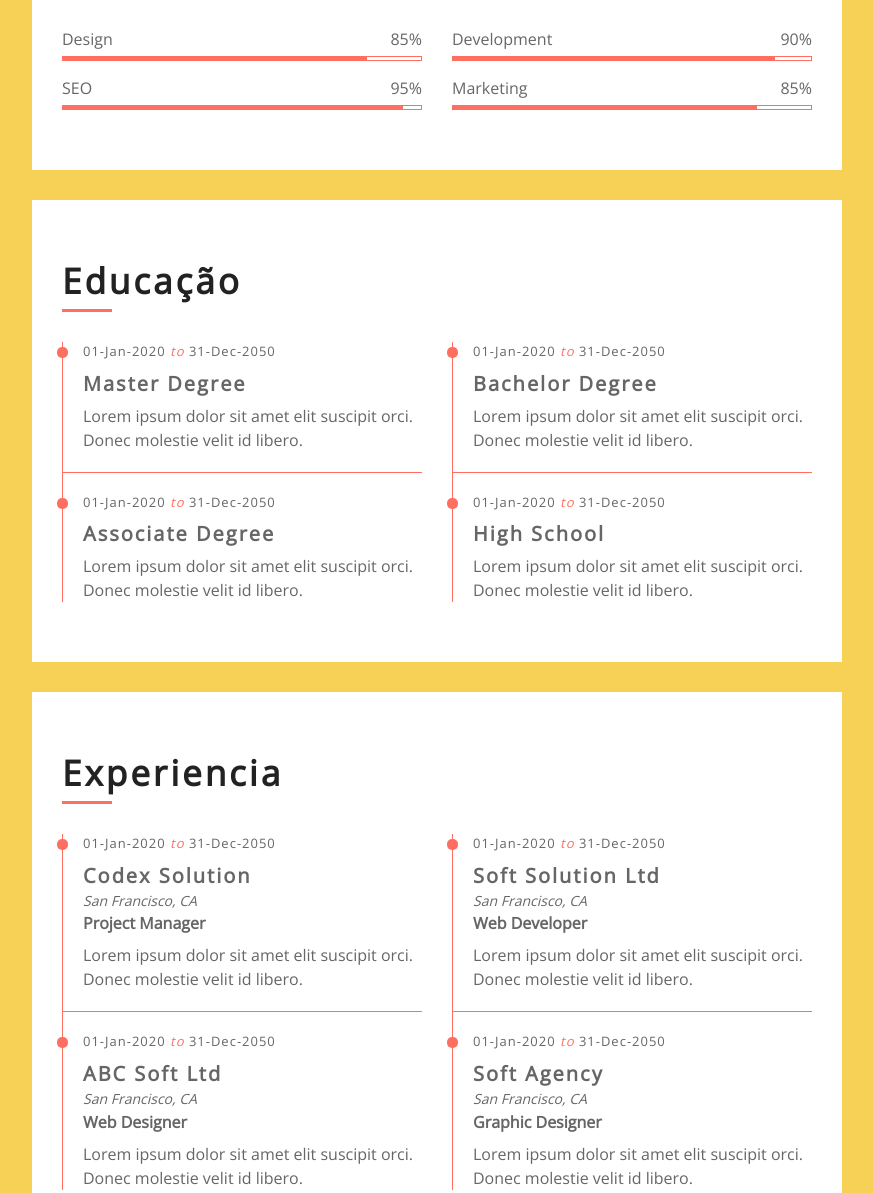
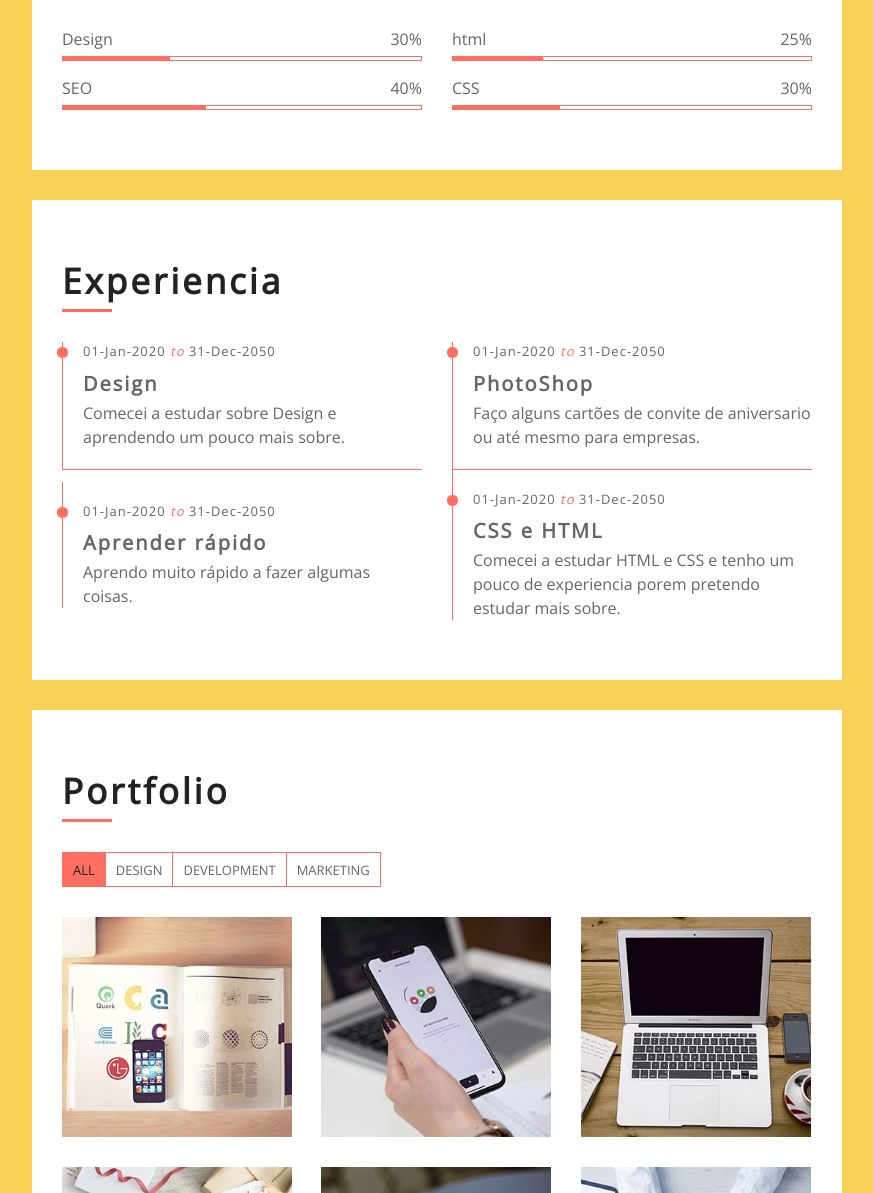
Before and after one commit to ProjetosSouza/Curriculo, a plain HTML site: page index.html in a window 1280 px wide. Shown: the part 984-2177 px from the top of the page, without its empty margins (368-1241 px from the left). Drawn offline with nearby package versions, Linux system fonts and the light colour scheme.

Commit message:
Add files via upload

```diff
--- a/css/style.css
+++ b/css/style.css
@@ -314,7 +314,7 @@ a:focus {
 
 .header .content-inner {
     padding: 100px 30px;
-    background: url(../img/eu\ 2.jpg) right bottom no-repeat;
+    background: url(../img/eu4.png) right bottom no-repeat;
     background-size: contain;
 }
 
--- a/index.html
+++ b/index.html
@@ -73,7 +73,7 @@
                         <p>Eu Sou</p>
                         <h1>Brian Souza Dos Santos</h1>
                         <h2></h2>
-                        <div class="typed-text">Faço Sites, Sou Designer, Cainã Feio, Biana Baiana, Arthur Fraco</div>
+                        <div class="typed-text">Meu Nome é Brian, Tenho 17 anos de idade, ETEC Maria Cristina Medeiros, </div>
                     </div>
                 </div>
                 <!-- Header End -->
@@ -108,32 +108,32 @@
                             <div class="col-md-6">
                                 <div class="skills">
                                     <div class="skill-name">
-                                        <p>Design</p><p>85%</p>
+                                        <p>Design</p><p>30%</p>
                                     </div>
                                     <div class="progress">
-                                        <div class="progress-bar" role="progressbar" aria-valuenow="85" aria-valuemin="0" aria-valuemax="100"></div>
+                                        <div class="progress-bar" role="progressbar" aria-valuenow="30" aria-valuemin="0" aria-valuemax="100"></div>
                                     </div>
                                     <div class="skill-name">
-                                        <p>SEO</p><p>95%</p>
+                                        <p>SEO</p><p>40%</p>
                                     </div>
                                     <div class="progress">
-                                        <div class="progress-bar" role="progressbar" aria-valuenow="95" aria-valuemin="0" aria-valuemax="100"></div>
+                                        <div class="progress-bar" role="progressbar" aria-valuenow="40" aria-valuemin="0" aria-valuemax="100"></div>
                                     </div>
                                 </div>
                             </div>
                             <div class="col-md-6">
                                 <div class="skills">
                                     <div class="skill-name">
-                                        <p>Development</p><p>90%</p>
+                                        <p>html</p><p>25%</p>
                                     </div>
                                     <div class="progress">
-                                        <div class="progress-bar" role="progressbar" aria-valuenow="90" aria-valuemin="0" aria-valuemax="100"></div>
+                                        <div class="progress-bar" role="progressbar" aria-valuenow="25" aria-valuemin="0" aria-valuemax="100"></div>
                                     </div>
                                     <div class="skill-name">
-                                        <p>Marketing</p><p>85%</p>
+                                        <p>CSS</p><p>30%</p>
                                     </div>
                                     <div class="progress">
-                                        <div class="progress-bar" role="progressbar" aria-valuenow="85" aria-valuemin="0" aria-valuemax="100"></div>
+                                        <div class="progress-bar" role="progressbar" aria-valuenow="30" aria-valuemin="0" aria-valuemax="100"></div>
                                     </div>
                                 </div>
                             </div>
@@ -142,45 +142,7 @@
                 </div>
                 <!-- About End -->
 
-                <!-- Education Start -->
-                <div class="education" id="education">
-                    <div class="content-inner">
-                        <div class="content-header">
-                            <h2>Educação</h2>
-                        </div>
-                        <div class="row align-items-center">
-                            <div class="col-md-6">
-                                <div class="edu-col">
-                                    <span>01-Jan-2020 <i>to</i> 31-Dec-2050</span>
-                                    <h3>Master Degree</h3>
-                                    <p>Lorem ipsum dolor sit amet elit suscipit orci. Donec molestie velit id libero.</p>
-                                </div>
-                            </div>
-                            <div class="col-md-6">
-                                <div class="edu-col">
-                                    <span>01-Jan-2020 <i>to</i> 31-Dec-2050</span>
-                                    <h3>Bachelor Degree</h3>
-                                    <p>Lorem ipsum dolor sit amet elit suscipit orci. Donec molestie velit id libero.</p>
-                                </div>
-                            </div>
-                            <div class="col-md-6">
-                                <div class="edu-col">
-                                    <span>01-Jan-2020 <i>to</i> 31-Dec-2050</span>
-                                    <h3>Associate Degree</h3>
-                                    <p>Lorem ipsum dolor sit amet elit suscipit orci. Donec molestie velit id libero.</p>
-                                </div>
-                            </div>
-                            <div class="col-md-6">
-                                <div class="edu-col">
-                                    <span>01-Jan-2020 <i>to</i> 31-Dec-2050</span>
-                                    <h3>High School</h3>
-                                    <p>Lorem ipsum dolor sit amet elit suscipit orci. Donec molestie velit id libero.</p>
-                                </div>
-                            </div>
-                        </div>
-                    </div>
-                </div>
-                <!-- Education Start -->
+
 
                 <!-- Experience Start -->
                 <div class="experience" id="experience">
@@ -192,83 +154,35 @@
                             <div class="col-md-6">
                                 <div class="exp-col">
                                     <span>01-Jan-2020 <i>to</i> 31-Dec-2050</span>
-                                    <h3>Codex Solution</h3>
-                                    <h4>San Francisco, CA</h4>
-                                    <h5>Project Manager</h5>
-                                    <p>Lorem ipsum dolor sit amet elit suscipit orci. Donec molestie velit id libero.</p>
+                                    <h3>Design</h3>
+                                    <p>Comecei a estudar sobre Design e aprendendo um pouco mais sobre.</p>
                                 </div>
                             </div>
                             <div class="col-md-6">
                                 <div class="exp-col">
                                     <span>01-Jan-2020 <i>to</i> 31-Dec-2050</span>
-                                    <h3>Soft Solution Ltd</h3>
-                                    <h4>San Francisco, CA</h4>
-                                    <h5>Web Developer</h5>
-                                    <p>Lorem ipsum dolor sit amet elit suscipit orci. Donec molestie velit id libero.</p>
+                                    <h3>PhotoShop</h3>
+                                    <p>Faço alguns cartões de convite de aniversario ou até mesmo para empresas.</p>
                                 </div>
                             </div>
                             <div class="col-md-6">
                                 <div class="exp-col">
                                     <span>01-Jan-2020 <i>to</i> 31-Dec-2050</span>
-                                    <h3>ABC Soft Ltd</h3>
-                                    <h4>San Francisco, CA</h4>
-                                    <h5>Web Designer</h5>
-                                    <p>Lorem ipsum dolor sit amet elit suscipit orci. Donec molestie velit id libero.</p>
+                                    <h3>Aprender rápido</h3>
+                                    <p>Aprendo muito rápido a fazer algumas coisas.</p>
                                 </div>
                             </div>
                             <div class="col-md-6">
                                 <div class="exp-col">
                                     <span>01-Jan-2020 <i>to</i> 31-Dec-2050</span>
-                                    <h3>Soft Agency</h3>
-                                    <h4>San Francisco, CA</h4>
-                                    <h5>Graphic Designer</h5>
-                                    <p>Lorem ipsum dolor sit amet elit suscipit orci. Donec molestie velit id libero.</p>
+                                    <h3>CSS e HTML</h3>
+                                    <p>Comecei a estudar HTML e CSS e tenho um pouco de experiencia porem pretendo estudar mais sobre.</p>
                                 </div>
                             </div>
                         </div>
                     </div>
                 </div>
                 <!-- Experience Start -->
-
-                <!-- Service Start -->
-                <div class="service" id="service">
-                    <div class="content-inner">
-                        <div class="content-header">
-                            <h2>Serviço</h2>
-                        </div>
-                        <div class="row align-items-center">
-                            <div class="col-md-6">
-                                <div class="srv-col">
-                                    <i class="fa fa-desktop"></i>
-                                    <h3>Web Design</h3>
-                                    <p>Lorem ipsum dolor sit amet elit suscipit orci. Donec molestie velit id libero.</p>
-                                </div>
-                            </div>
-                            <div class="col-md-6">
-                                <div class="srv-col">
-                                    <i class="fa fa-laptop"></i>
-                                    <h3>Web Development</h3>
-                                    <p>Lorem ipsum dolor sit amet elit suscipit orci. Donec molestie velit id libero.</p>
-                                </div>
-                            </div>
-                            <div class="col-md-6">
-                                <div class="srv-col">
-                                    <i class="fa fa-search"></i>
-                                    <h3>SEO</h3>
-                                    <p>Lorem ipsum dolor sit amet elit suscipit orci. Donec molestie velit id libero.</p>
-                                </div>
-                            </div>
-                            <div class="col-md-6">
-                                <div class="srv-col">
-                                    <i class="fa fa-envelope-open-text"></i>
-                                    <h3>Digital Marketing</h3>
-                                    <p>Lorem ipsum dolor sit amet elit suscipit orci. Donec molestie velit id libero.</p>
-                                </div>
-                            </div>
-                        </div>
-                    </div>
-                </div>
-                <!-- Service Start -->
 
                 <!-- Portfolio Start -->
                 <div class="portfolio" id="portfolio">
```
Also changed, not shown: img/eu 2.jpg, img/eu 4.png (added), img/eu4.png (added).
